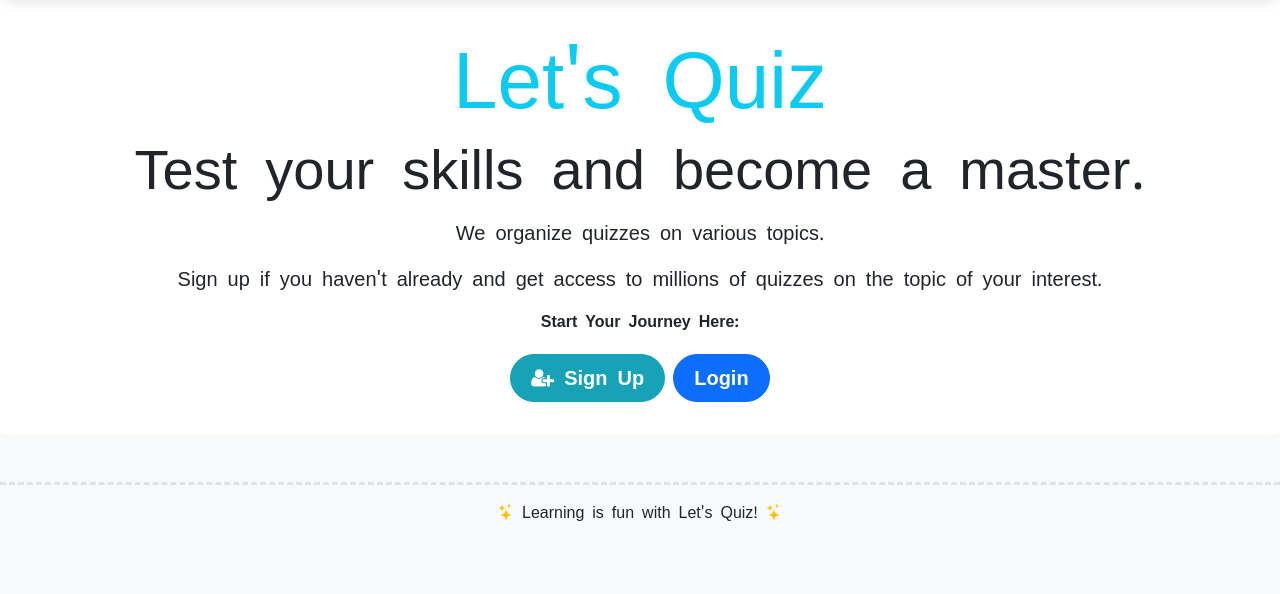
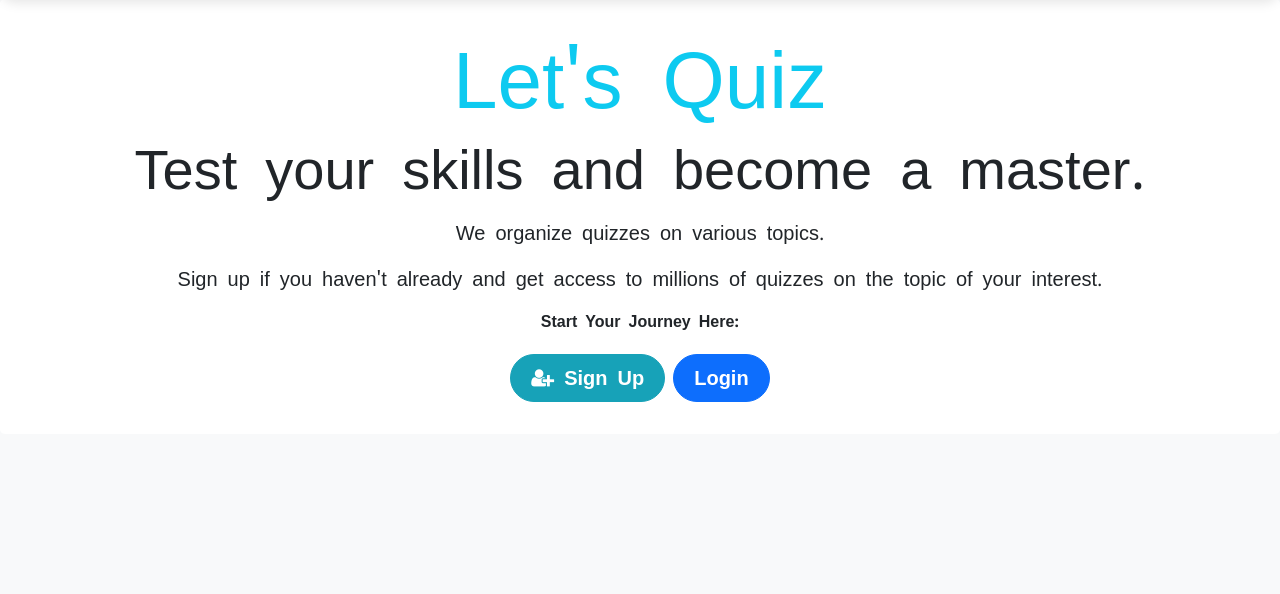
Before and after one commit to mayurasandakalum/kinesthetic-app, a Flask app: page / in a window 1280 px wide. Shown: the part 72-666 px from the top of the page. Run offline with Flask 3, Linux system fonts and the light colour scheme; some libraries are stand-ins or nearby versions.

Commit message:
Fix formatting issues in service account key and comment out footer in base template

```diff
--- a/templates/base.html
+++ b/templates/base.html
@@ -137,7 +137,7 @@
 
   {% block content %} {% endblock content %}
 
-  <footer class="child-friendly-footer mt-5">
+  <!-- <footer class="child-friendly-footer mt-5">
     <div class="container">
       <div class="row align-items-center text-center">
         <div class="col-12">
@@ -149,7 +149,7 @@
         </div>
       </div>
     </div>
-  </footer>
+  </footer> -->
 
   <!-- jQuery first, then Bootstrap JS -->
   <script src="https://code.jquery.com/jquery-3.2.1.slim.min.js"
```
Also changed, not shown: serviceAccountKey.json (line endings or trailing spaces).
